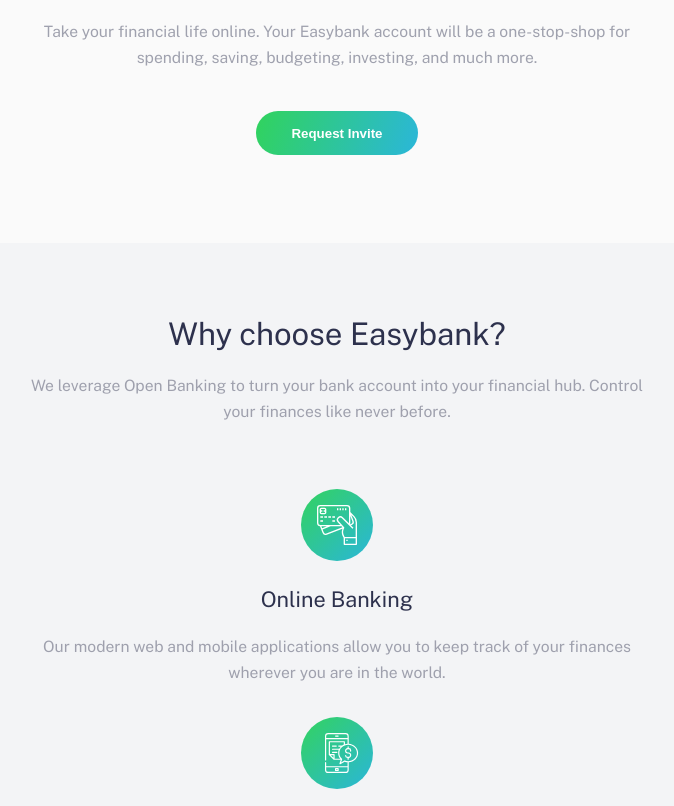
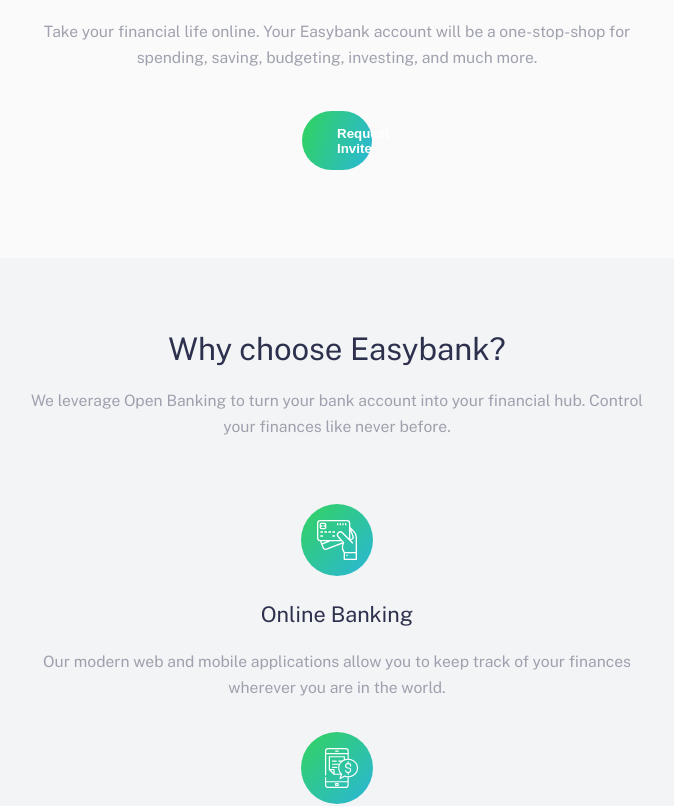
Before and after one commit to mostafa-meerzad/easybank-landing-page, a React (Vite) app: page / in a window 1280 px wide. Shown: the part 1194-2000 px from the top of the page, without its empty margins (303-977 px from the left). Built offline with nearby package versions, Linux system fonts and the light colour scheme.

Commit message:
correct invite-btn width

```diff
--- a/index.html
+++ b/index.html
@@ -1,10 +1,10 @@
 <!DOCTYPE html>
-<html lang="en">
+<html lang="en-us">
   <head>
     <meta charset="UTF-8" />
     <link rel="icon" type="image/svg+xml" href="/vite.svg" />
     <meta name="viewport" content="width=device-width, initial-scale=1.0" />
-    <title>Vite + React</title>
+    <title>EasyBank</title>
   </head>
   <body>
     <div id="root"></div>
--- a/src/styles/style.css
+++ b/src/styles/style.css
@@ -388,7 +388,7 @@
   background-image: linear-gradient(110deg, hsl(136deg, 65%, 51%), hsl(192deg, 70%, 51%));
   color: hsl(0deg, 0%, 100%);
   margin: 0 auto;
-  max-width: 11rem;
+  max-width: 2rem;
 }
 .invite-btn:active::before {
   content: "";
--- a/src/styles/style.scss
+++ b/src/styles/style.scss
@@ -49,7 +49,7 @@
   background-image:linear-gradient(110deg,variables.$lime-green, variables.$bright-cyan);
   color: variables.$white;
   margin: 0 auto;
-  max-width: 11rem;
+  max-width: 2rem;
 
   &:active::before{
     content: "";
```
Also changed, not shown: 1 other file (tests, documents, lock files or other folders).
